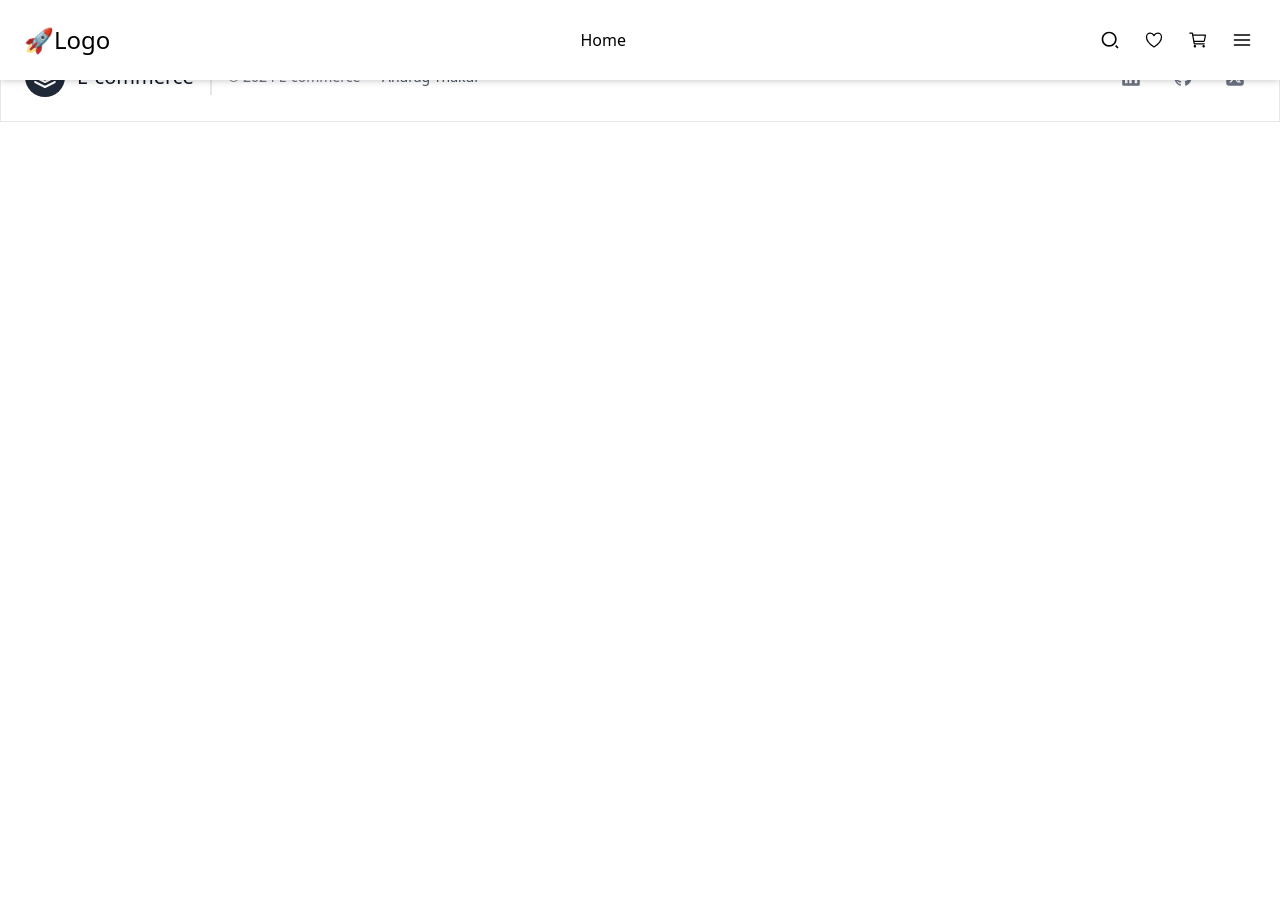
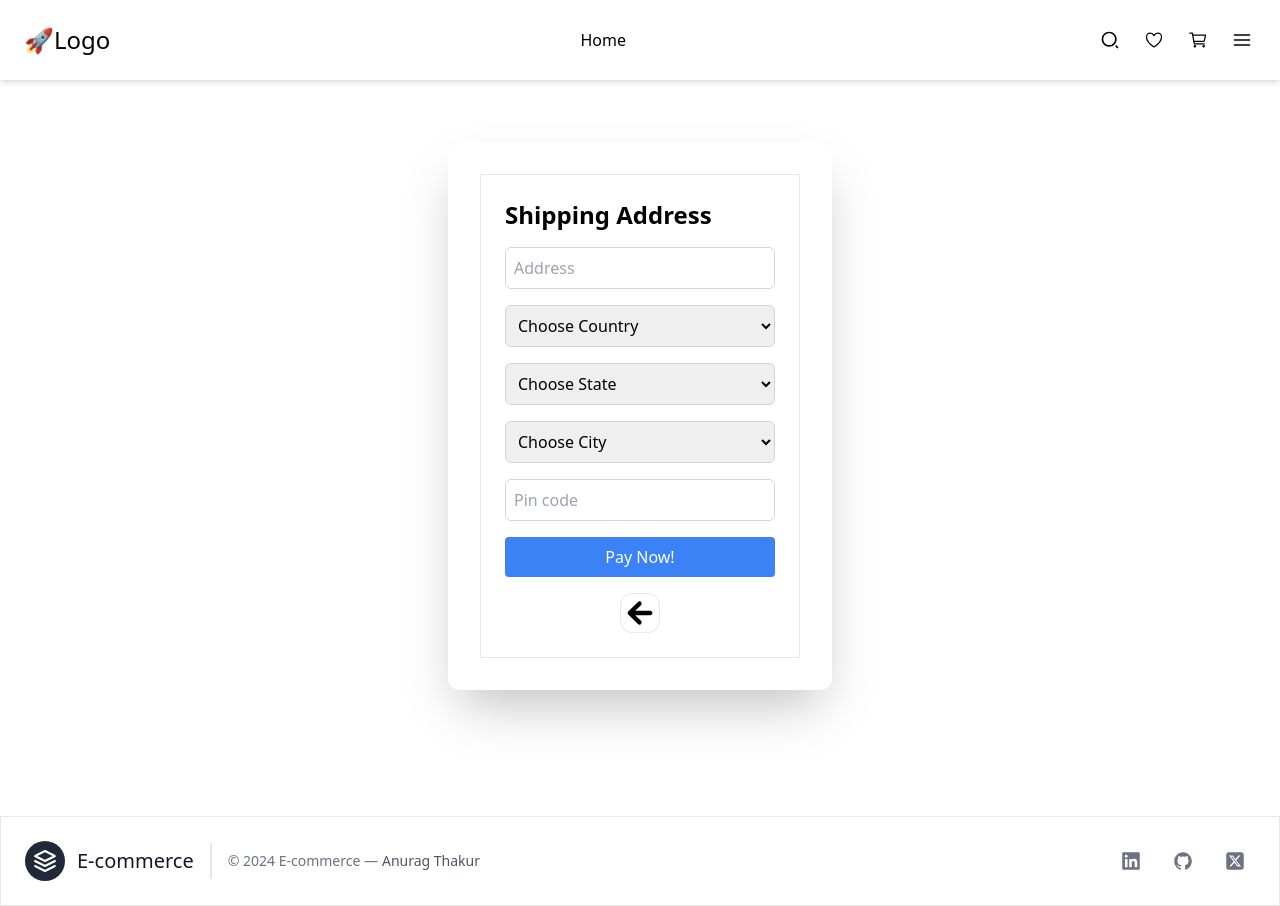
Before and after one commit to AnuragTh09/Ecommerce-website, a React (Vite) app in the folder Frontend/: page /shipping in a window 1280 px wide. Before the commit the page ends 800 px from the top, so only its background shows below. Built offline with nearby package versions, Linux system fonts and the light colour scheme.

Commit message:
add routes

```diff
--- a/Frontend/src/App.jsx
+++ b/Frontend/src/App.jsx
@@ -10,18 +10,24 @@
 const Home = lazy( () => import( "./pages/Home.jsx" ));
 const Cart = lazy( () => import( "./pages/Cart.jsx" ));
 const Search = lazy( () => import( "./pages/Search.jsx" ));
-
+const Shipping = lazy( () => import( "./pages/Shipping.jsx"));
 
 const AppLayout = () => {
   return (
     <Router>
-      <Navbar />
+      {/* <Navbar /> */}
       <Header />
       <Suspense fallback={<Loader />}>
       <Routes>
         <Route path="/" element={<Home />} />
         <Route path="/cart" element={<Cart />} />
         <Route path="/search" element={<Search />} />
+
+        {/* login user routes  */}
+        <Route path="/shipping" element={<Shipping />} />
+
+
+
       </Routes>
       </Suspense>
 
```
